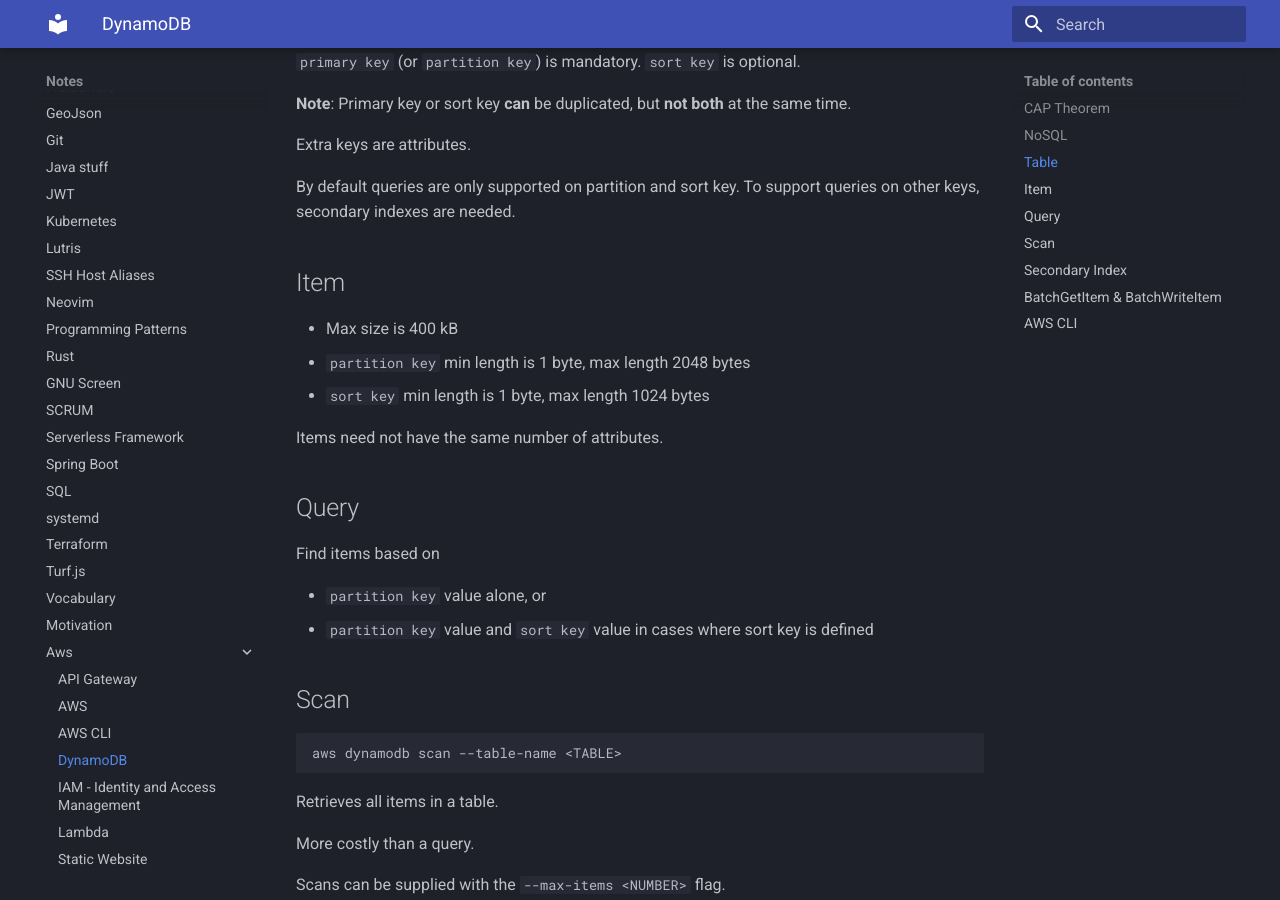
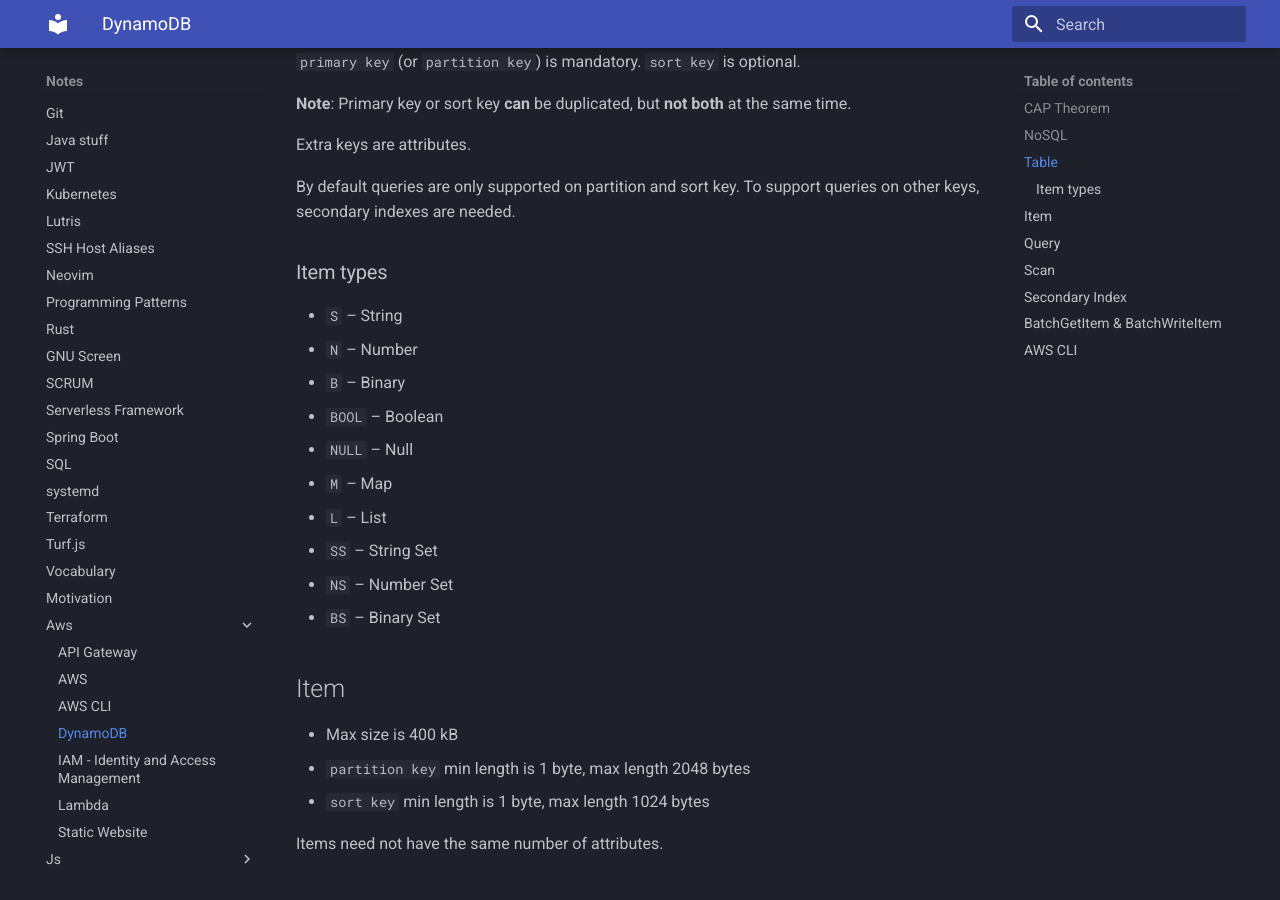
Before and after one commit to YotaYota/notes, an MkDocs documentation site: the page built from docs/aws/dynamodb.md, in a window 1280 px wide and 900 px high, scrolled down 983 px. Built offline with MkDocs 1.6.1 and Material for MkDocs 9.7.7, drawn with Linux system fonts in a browser that asks for light colours.

Commit message:
moar docs

```diff
--- a/docs/aws/dynamodb.md
+++ b/docs/aws/dynamodb.md
@@ -43,6 +43,19 @@
 
 By default queries are only supported on partition and sort key. To support
 queries on other keys, secondary indexes are needed.
+
+### Item types
+
+- `S` – String
+- `N` – Number
+- `B` – Binary
+- `BOOL` – Boolean
+- `NULL` – Null
+- `M` – Map
+- `L` – List
+- `SS` – String Set
+- `NS` – Number Set
+- `BS` – Binary Set
 
 ## Item
 
```
Also changed, not shown: docs/js/jest.md (added, +30 -0 lines).
